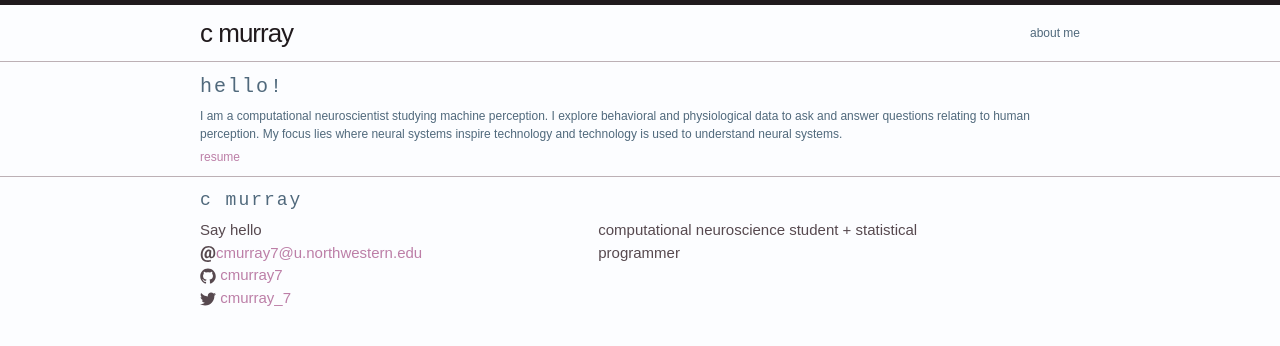
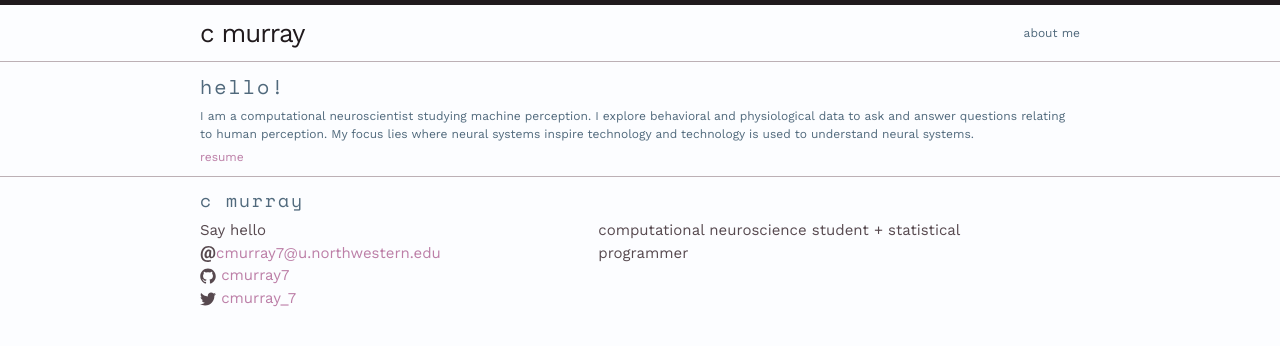
Before and after one commit to cmurray7/cmur, a Jekyll site: the page built from index.html, in a window 1280 px wide. Shown: the top 346 px of the page. Built offline with Jekyll 4.4.1, drawn with Linux system fonts in a browser that asks for light colours.

Commit message:
update font in head

```diff
--- a/_includes/head.html
+++ b/_includes/head.html
@@ -10,6 +10,7 @@
   <link rel="canonical" href="{{ page.url | replace:'index.html','' | prepend: site.baseurl | prepend: site.url }}">
   <link rel="alternate" type="application/rss+xml" title="{{ site.title }}" href="{{ "/feed.xml" | prepend: site.baseurl | prepend: site.url }}">
 
-  <link href='https://fonts.googleapis.com/css?family=Raleway:400,300italic,200,700' rel='stylesheet' type='text/css'>
+  <!-- <link href='https://fonts.googleapis.com/css?family=Raleway:400,300italic,200,700' rel='stylesheet' type='text/css'> -->
+  <link href="https://fonts.googleapis.com/css?family=Space+Mono|Work+Sans" rel="stylesheet">
 
 </head>
```
